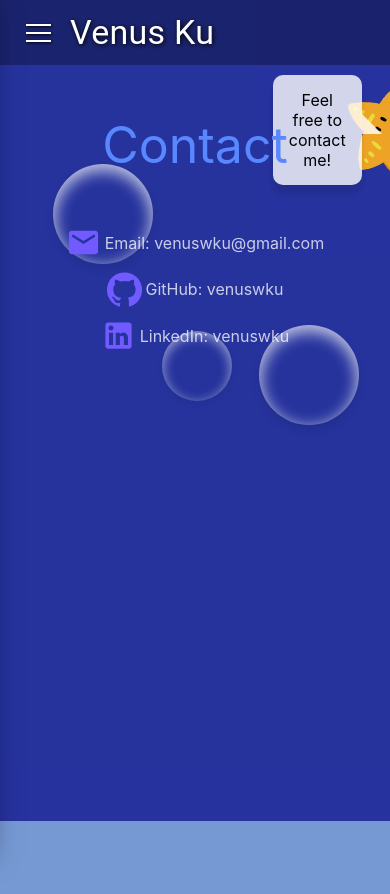
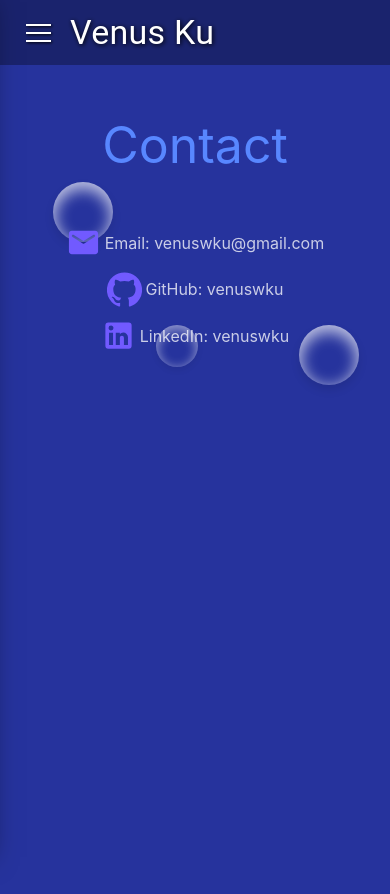
Before and after one commit to venuswku/venuswku.github.io, a React (Create React App) app: page /contact in a window 390 px wide. Shown: the top 894 px of the page. Before the commit the page ends 844 px from the top, so only its background shows below. Built offline with nearby package versions, Linux system fonts and the light colour scheme.

Commit message:
made contact page partially responsive

```diff
--- a/src/Pages/Contact/Contact.css
+++ b/src/Pages/Contact/Contact.css
@@ -1,7 +1,7 @@
 .contact {
     padding-top: 65px;
     background: rgba(11, 17, 139, 0.75);
-    height: 89.6vh;
+    height: 100vh;
     position: relative;
     overflow: hidden;
 }
@@ -12,8 +12,8 @@
 }
 
 .bubble {
+    width: 100px;
     height: 100px;
-	width: 100px;
     border-radius: 50%;
     box-shadow: 0px 5px 10px rgba(0, 0, 0, 0.1), inset 0px 5px 15px 2px rgba(255, 255, 255, 0.7);
     position: absolute;
@@ -102,3 +102,51 @@
     color: #715AFF;
     margin-right: 1%;
 }
+
+/* when display screen is less than or equal to 768 pixels wide */
+@media (max-width: 768px) {
+    .bubble {
+        width: 60px;
+        height: 60px;
+    }
+
+    .starfish-speech {
+        position: fixed;
+        top: -320px;
+        /* margin-top: -45%; */
+        margin-left: 58%;
+    }
+    .starfishy {
+        width: 1920px;
+        height: 1080px;
+    }
+    .contact-speech-bubble {
+        width: 35%;
+        left: -73%;
+    }
+}
+
+/* when display screen is less than or equal to 600 pixels wide */
+@media (max-width: 600px) {
+    .starfish-speech {
+        margin-top: -77%;
+        margin-left: 57%;
+    }
+    .contact-speech-bubble {
+        padding: 10px;
+        border-radius: 10px;
+    }
+}
+
+/* when display screen is less than or equal to 540 pixels wide */
+@media (max-width: 540px) {
+    .starfish-speech {
+        /* position: absolute;
+        top: 80px; */
+        margin-top: -75%;
+        margin-left: 58%;
+    }
+    .contact-speech-bubble {
+        /* left: -70%; */
+    }
+}
```
Also changed, not shown: 1 other file (tests, documents, lock files or other folders).
